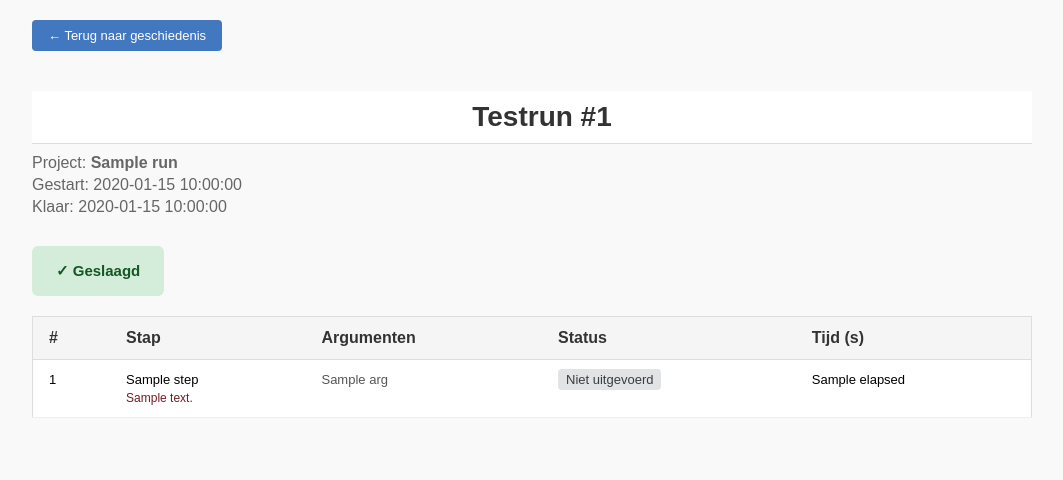
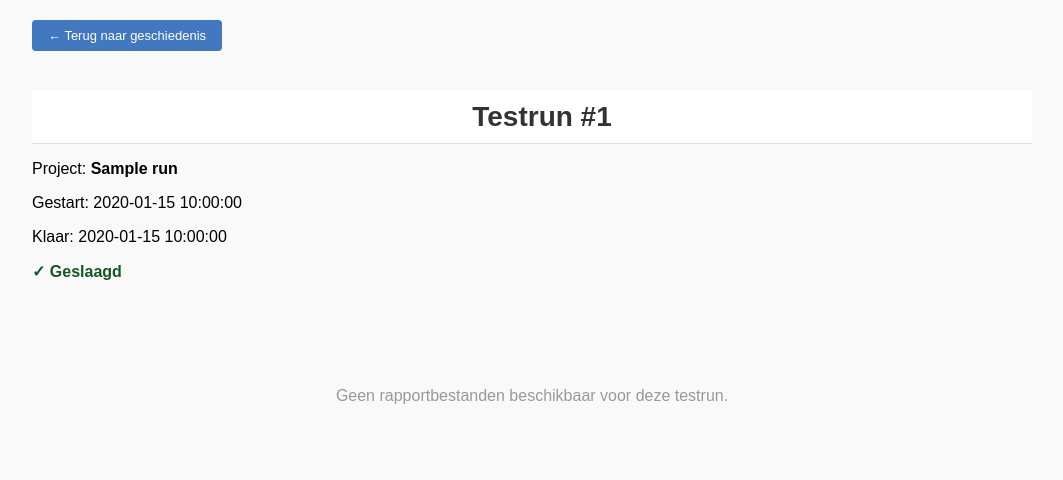
Before and after one commit to amiraelhafidi/BlockyTest, a Flask app: template app/templates/testrun_detail.html in a window 1280 px wide. Shown: the part 66-546 px from the top of the page, without its empty margins (108-1171 px from the left). Run offline with Flask 3, Linux system fonts and the light colour scheme; the template is opened without the code that fills it: most values are stand-ins (such as "Sample title", 1, 10 or a date in 2020).

Commit message:
Fix: Ongebruikte code verwijderd uit testrun detail

```diff
--- a/app/templates/testrun_detail.html
+++ b/app/templates/testrun_detail.html
@@ -7,21 +7,6 @@
     <title>Testrun #{{ run.testrun_id }} - BlockyTest</title>
     <link rel="stylesheet" href="{{ url_for('static', filename='css/blockly.css') }}">
     <link rel="stylesheet" href="{{ url_for('static', filename='css/testrun_history.css') }}">
-    <style>
-        .step-table { width: 100%; border-collapse: collapse; background: white; border: 1px solid #ddd; margin-top: 20px; }
-        .step-table th { padding: 12px 16px; text-align: left; font-weight: 600; color: #333; border-bottom: 1px solid #ddd; background: #f5f5f5; }
-        .step-table td { padding: 12px 16px; border-bottom: 1px solid #eee; font-size: 13px; vertical-align: top; }
-        .step-pass { background: #d4edda; color: #155724; padding: 3px 8px; border-radius: 4px; font-weight: 500; }
-        .step-fail { background: #f8d7da; color: #721c24; padding: 3px 8px; border-radius: 4px; font-weight: 500; }
-        .step-notrun { background: #e2e3e5; color: #383d41; padding: 3px 8px; border-radius: 4px; font-weight: 500; }
-        .step-msg { color: #721c24; font-size: 12px; margin-top: 4px; }
-        .step-args { color: #555; font-size: 12px; }
-        .summary-bar { display: flex; gap: 20px; margin: 20px 0; }
-        .summary-card { padding: 16px 24px; border-radius: 6px; font-size: 15px; font-weight: 600; }
-        .card-pass { background: #d4edda; color: #155724; }
-        .card-fail { background: #f8d7da; color: #721c24; }
-        .card-info { background: #f5f5f5; color: #333; }
-    </style>
 </head>
 <body>
 
@@ -41,63 +26,23 @@
 
     <div class="page-header">
         <h1>Testrun #{{ run.testrun_id }}</h1>
-        <p style="color: #666; margin: 4px 0;">Project: <strong>{{ run.project_name }}</strong></p>
-        <p style="color: #666; margin: 4px 0;">Gestart: {{ run.started_at[:10] }} {{ run.started_at[11:19] }}</p>
+        <p>Project: <strong>{{ run.project_name }}</strong></p>
+        <p>Gestart: {{ run.started_at[:10] }} {{ run.started_at[11:19] }}</p>
         {% if run.finished_at %}
-        <p style="color: #666; margin: 4px 0;">Klaar: {{ run.finished_at[:10] }} {{ run.finished_at[11:19] }}</p>
+        <p>Klaar: {{ run.finished_at[:10] }} {{ run.finished_at[11:19] }}</p>
+        {% endif %}
+        {% if run.status == 'passed' %}
+            <p style="color: #155724; font-weight: 600;">✓ Geslaagd</p>
+        {% elif run.status == 'failed' %}
+            <p style="color: #721c24; font-weight: 600;">✗ Gefaald</p>
+        {% else %}
+            <p style="color: #856404; font-weight: 600;">⚠ Fout</p>
         {% endif %}
     </div>
 
-    <div class="summary-bar">
-        {% if run.status == 'passed' %}
-            <div class="summary-card card-pass">✓ Geslaagd</div>
-        {% elif run.status == 'failed' %}
-            <div class="summary-card card-fail">✗ Gefaald</div>
-        {% else %}
-            <div class="summary-card card-info">⚠ Fout</div>
-        {% endif %}
+    <div class="empty-state">
+        <p>Geen rapportbestanden beschikbaar voor deze testrun.</p>
     </div>
-
-    {% if steps %}
-        <table class="step-table">
-            <thead>
-                <tr>
-                    <th>#</th>
-                    <th>Stap</th>
-                    <th>Argumenten</th>
-                    <th>Status</th>
-                    <th>Tijd (s)</th>
-                </tr>
-            </thead>
-            <tbody>
-                {% for step in steps %}
-                <tr>
-                    <td>{{ loop.index }}</td>
-                    <td>{{ step.name }}
-                        {% if step.message %}
-                        <div class="step-msg">{{ step.message }}</div>
-                        {% endif %}
-                    </td>
-                    <td class="step-args">{{ step.args | join(', ') }}</td>
-                    <td>
-                        {% if step.status == 'PASS' %}
-                            <span class="step-pass">Geslaagd</span>
-                        {% elif step.status == 'FAIL' %}
-                            <span class="step-fail">Gefaald</span>
-                        {% else %}
-                            <span class="step-notrun">Niet uitgevoerd</span>
-                        {% endif %}
-                    </td>
-                    <td>{{ step.elapsed }}</td>
-                </tr>
-                {% endfor %}
-            </tbody>
-        </table>
-    {% else %}
-        <div class="empty-state">
-            <p>Geen stapdetails beschikbaar voor deze testrun.</p>
-        </div>
-    {% endif %}
 </div>
 
 </body>
```
Also changed, not shown: app/blockly/routes.py (+3 -25 lines).
